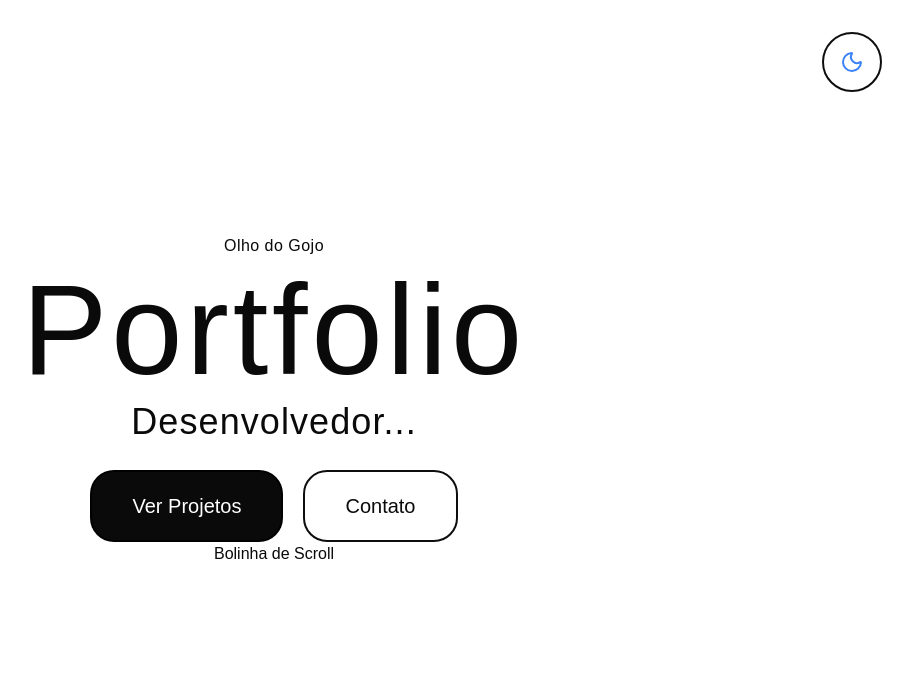
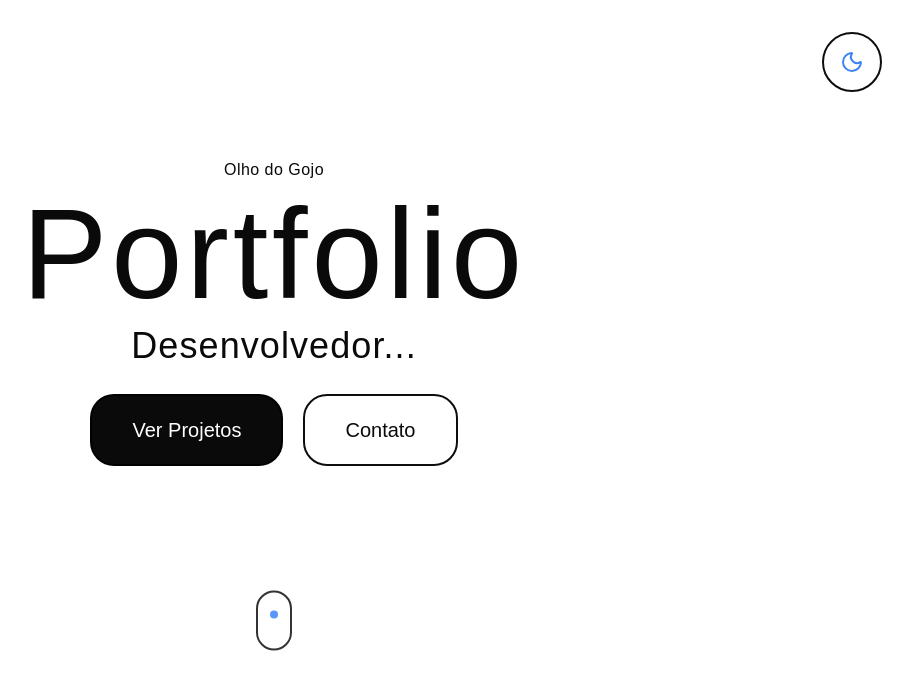
Before and after one commit to adry4nbr/gojofolio, a React (Vite) app: page / in a window 1280 px wide. Shown: the top 690 px of the page, without its empty margins (366-1279 px from the left). Built offline with nearby package versions, Linux system fonts and the light colour scheme.

Commit message:
feat: ScrollIndicator adicionado e animado

```diff
--- a/src/sections/Hero/Hero.tsx
+++ b/src/sections/Hero/Hero.tsx
@@ -11,7 +11,7 @@ export function Hero() {
       <SixEyesIcon />
       <h1 className="text-9xl my-2">Portfolio</h1>
       <h2 className="text-4xl mb-7">Desenvolvedor...</h2>
-      <div className="flex gap-5 ">
+      <div className="flex gap-5 mb-24">
         <Button variant="filled"> Ver Projetos </Button>
         <Button variant="outline"> Contato </Button>
       </div>
--- a/src/sections/Hero/ScrollIndicator.tsx
+++ b/src/sections/Hero/ScrollIndicator.tsx
@@ -1,3 +1,28 @@
+import { motion } from "motion/react";
+
 export function ScrollIndicator() {
-  return <p>Bolinha de Scroll</p>;
+  return (
+    <motion.div
+      aria-hidden="true"
+      className="flex items-start border-border border-2 rounded-full px-3 py-6 mt-5"
+      initial={{ opacity: 0 }}
+      animate={{ opacity: 1, y: [0, 16, 0] }}
+      transition={{
+        duration: 3,
+        repeat: Infinity,
+        delay: 0.5,
+      }}
+    >
+      <motion.div
+        className="bg-accent-blue p-1 rounded-full"
+        animate={{ y: [-12, 12, -12] }}
+        transition={{
+          duration: 3,
+          repeat: Infinity,
+          repeatType: "loop",
+          ease: "easeInOut",
+        }}
+      />
+    </motion.div>
+  );
 }
```
